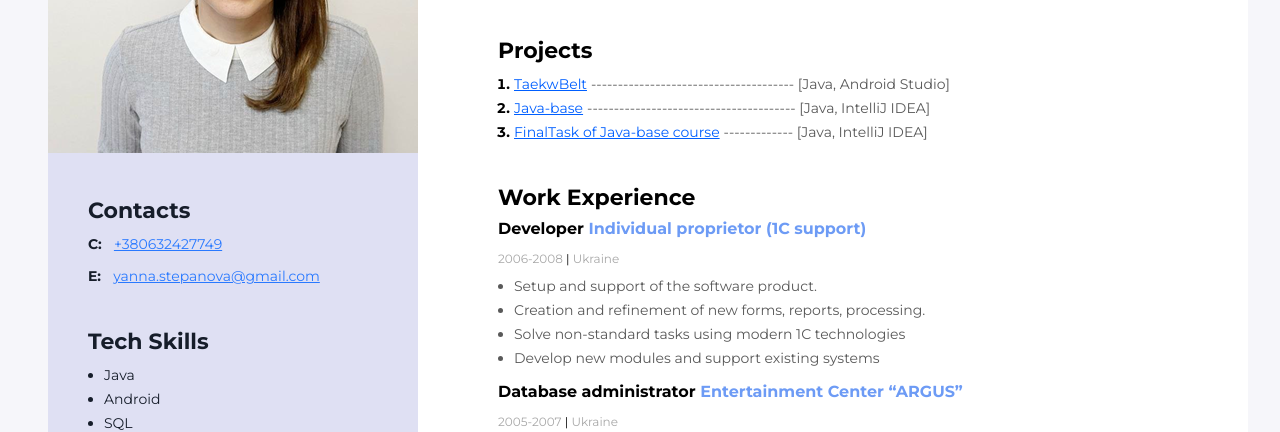
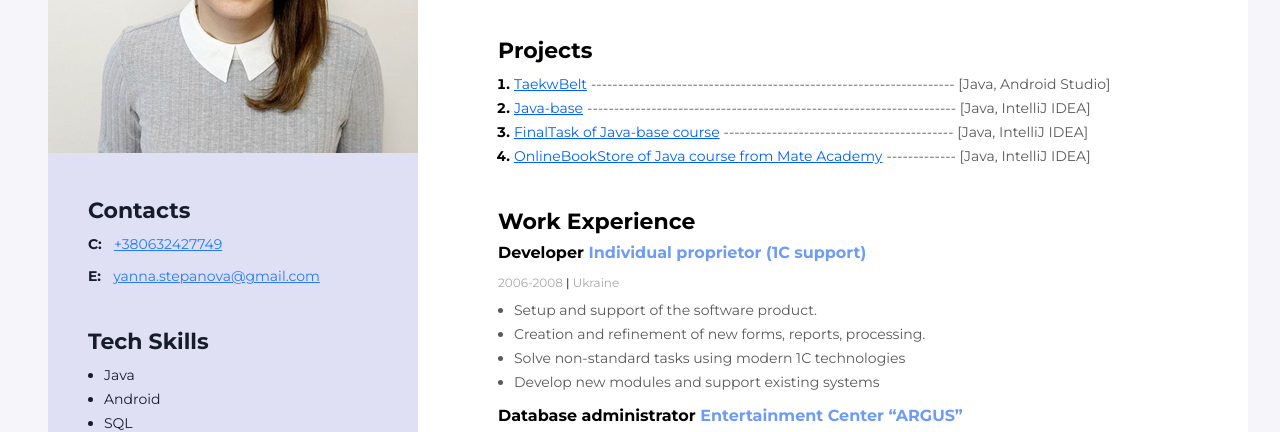
Before and after one commit to yanna-stepanova/resume-project, a plain HTML site: page index.html in a window 1280 px wide. Shown: the part 305-737 px from the top of the page. Drawn offline with Linux system fonts and the light colour scheme.

Commit message:
added project to my portfolio

```diff
--- a/index.html
+++ b/index.html
@@ -30,18 +30,21 @@
             <ol class="projects-list">
                 <li class="projects-item">
                     <a class="projects-item-link" href="https://github.com/yanna-stepanova/TaekwBelt.git" target="_blank">TaekwBelt</a>
-                    <span class="projects-item-tech">--------------------------------------
+                    <span class="projects-item-tech">--------------------------------------------------------------------
                     [Java, Android Studio]</span>
-
                 </li>
-
                 <li class="projects-item">
                     <a class="projects-item-link" href="https://github.com/yanna-stepanova/Java-base.git" target="_blank">Java-base</a>
-                    <span class="projects-item-tech">---------------------------------------
+                    <span class="projects-item-tech">---------------------------------------------------------------------
                     [Java, IntelliJ IDEA]</span>
                 </li>
                 <li class="projects-item">
                     <a class="projects-item-link" href="https://github.com/yanna-stepanova/FinalTask.git" target="_blank">FinalTask of Java-base course</a>
+                    <span class="projects-item-tech">-------------------------------------------
+                    [Java, IntelliJ IDEA]</span>
+                </li>
+                <li class="projects-item">
+                    <a class="projects-item-link" href="https://github.com/yanna-stepanova/OnlineBookStore.git" target="_blank">OnlineBookStore of Java course from Mate Academy</a>
                     <span class="projects-item-tech">-------------
                     [Java, IntelliJ IDEA]</span>
                 </li>
```
